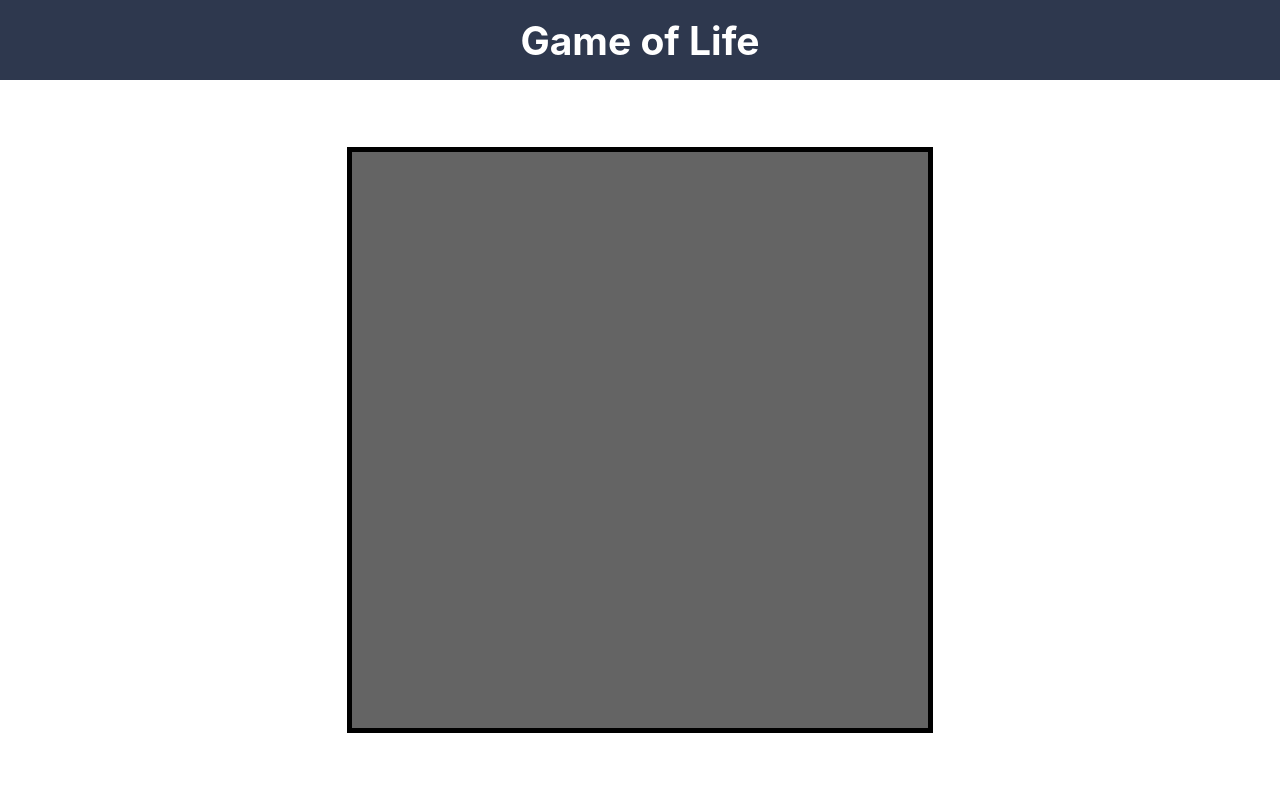
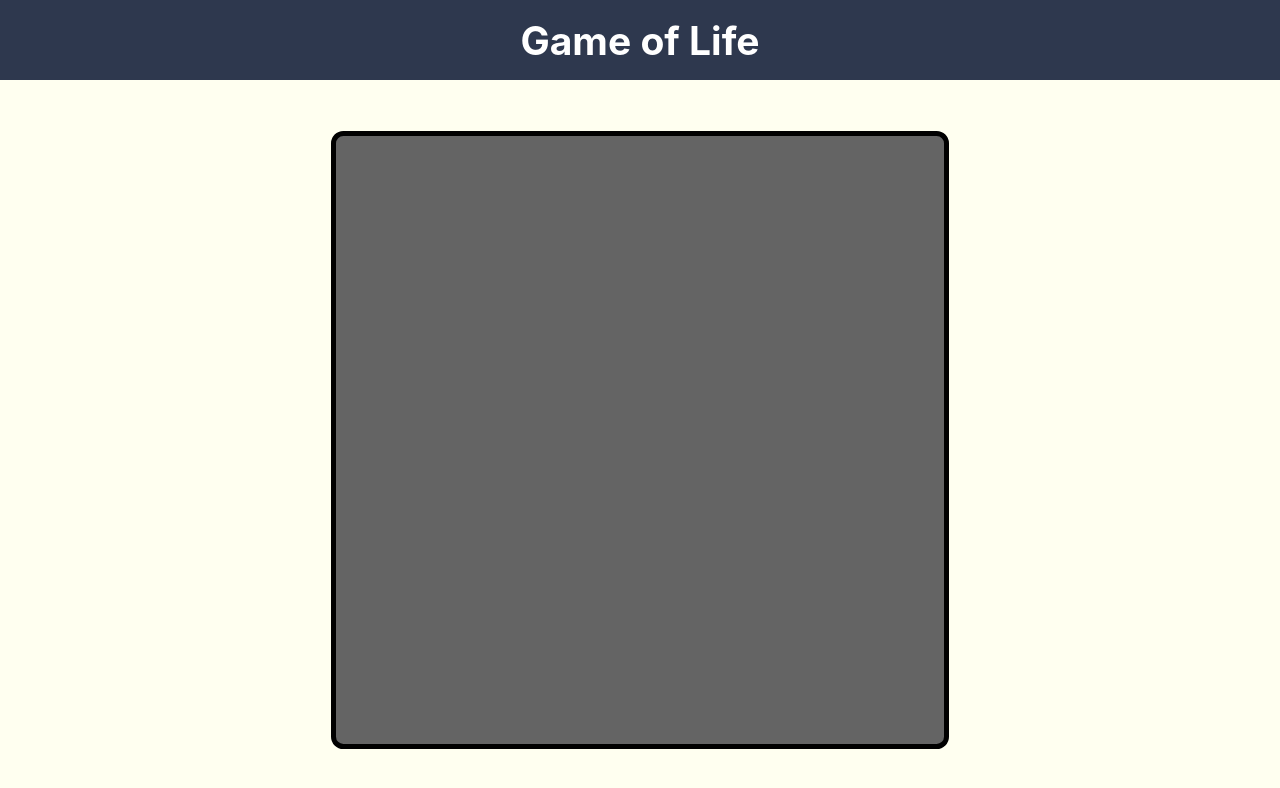
Before and after one commit to tgclayton/Gol2, a React (Create React App) app: page / in a window 1280 px wide. Shown: the top 788 px of the page. Built offline with nearby package versions, Linux system fonts and the light colour scheme.

Commit message:
further style canvas

```diff
--- a/src/App.css
+++ b/src/App.css
@@ -40,6 +40,7 @@
 .app-body {
   height: 90vh;
   display: flex;
+  background-color: ivory;
 }
 
 .column {
--- a/src/components/Game.jsx
+++ b/src/components/Game.jsx
@@ -5,7 +5,9 @@ export default function Game(props) {
   return (
     <>
       {/* <div id="canvas-dummy"></div> */}
-      <canvas id="game-canvas"></canvas>
+      <div id="canvas-container">
+        <canvas id="game-canvas"></canvas>
+      </div>
     </>
   )
 }
--- a/src/styles/game.css
+++ b/src/styles/game.css
@@ -1,10 +1,21 @@
-#game-canvas {
-  background-color: rgb(100, 100, 100);
+#canvas-container {
+  width: 95%;
+  padding-bottom: 95%;
   border: 4pt solid black;
   position: relative;
-  width: 90%;
   height: 0;
-  padding-bottom: 90%;
+  border-radius: 2%;
+  background-color: rgb(100, 100, 100);
+}
+
+#game-canvas {
+  height: 99%;
+  width: 99%;
+  position: absolute;
+  left: .5%;
+  right: .5%;
+  top: .5%;
+  bottom: .5%;
 }
 
 #canvas-dummy {
```
